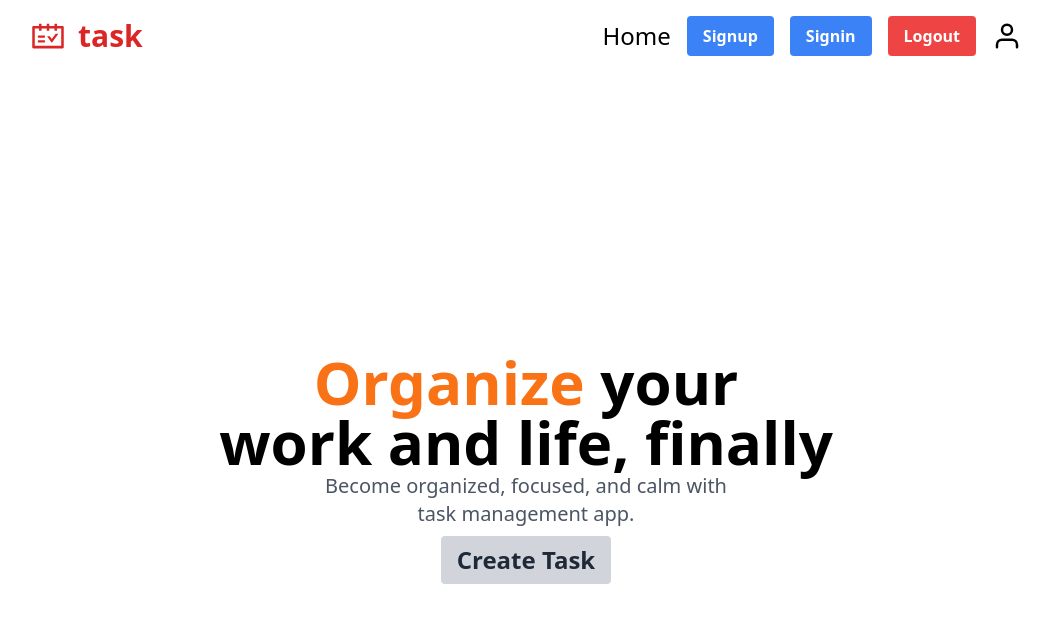
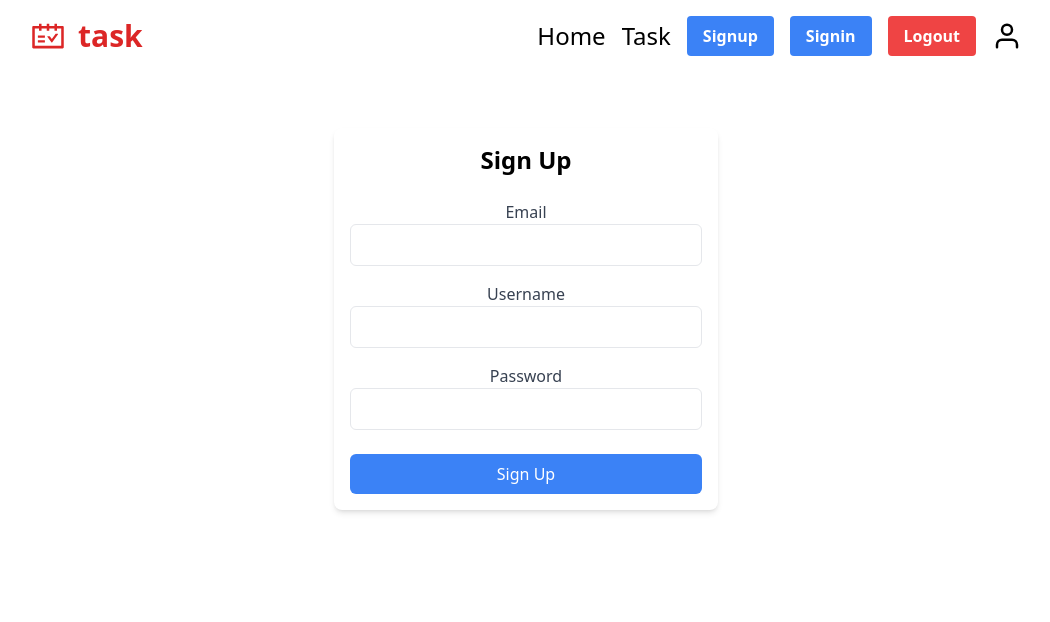
Before and after one commit to Faysal-MD/MERN-Task-Management-App, a React (Vite) app in the folder client/: page /signup in a window 1280 px wide. Shown: the top 622 px of the page, without its empty margins (114-1164 px from the left). Built offline with nearby package versions, Linux system fonts and the light colour scheme.

Commit message:
Authentication form

```diff
--- a/client/package.json
+++ b/client/package.json
@@ -12,7 +12,8 @@
   "dependencies": {
     "react": "^18.2.0",
     "react-dom": "^18.2.0",
-    "react-icons": "^4.11.0"
+    "react-icons": "^4.11.0",
+    "react-router-dom": "^6.18.0"
   },
   "devDependencies": {
     "@types/react": "^18.2.15",
--- a/client/src/App.jsx
+++ b/client/src/App.jsx
@@ -1,13 +1,23 @@
-import Home from "./components/home/Home"
-import Navbar from "./components/navbar/Navbar"
+import Home from "./components/home/Home";
+import Navbar from "./components/navbar/Navbar";
+import { BrowserRouter as Router, Routes, Route } from "react-router-dom";
+import Signup from "./components/Authentication/Signup";
+import Signin from "./components/Authentication/Signin";
 
 const App = () => {
   return (
     <>
-      <Navbar />
-      <Home />
+      <Router>
+        <Navbar />
+        <Routes>
+          <Route exact path="/" element={<Home />} />
+          <Route path="/signup" element={<Signup />} />
+          <Route path="/signin" element={<Signin />} />
+          <Route path="/logout" element={<Home />} />
+        </Routes>
+      </Router>
     </>
-  )
-}
+  );
+};
 
-export default App
+export default App;
--- /dev/null
+++ b/client/src/components/Authentication/HeadingComp.jsx
@@ -0,0 +1,9 @@
+const HeadingComp = ({ first, second }) => {
+  return (
+    <div>
+      <p className="text-2xl font-semibold mb-6">{first} {second}</p>
+    </div>
+  );
+};
+
+export default HeadingComp;
--- /dev/null
+++ b/client/src/components/Authentication/Signin.jsx
@@ -0,0 +1,47 @@
+import HeadingComp from "./HeadingComp";
+
+const Signin = () => {
+  return (
+    <div className="w-full my-10 flex justify-center items-center">
+      <div className="text-center p-4 mx-auto max-w-screen-lg">
+        <div className="bg-white p-4 rounded-lg shadow-md w-96">
+          <HeadingComp first="Sign" second="In" />
+          <form>
+            <div className="mb-4">
+              <label className="block text-gray-700 font-medium">Email</label>
+              <input
+                type="email"
+                id="email"
+                name="email"
+                className="w-full p-2 border rounded-md focus:outline-none focus:ring focus:border-blue-300"
+                required
+              />
+            </div>
+
+            <div className="mb-6">
+              <label className="block text-gray-700 font-medium">
+                Password
+              </label>
+              <input
+                type="password"
+                id="password"
+                name="password"
+                className="w-full p-2 border rounded-md focus:outline-none focus:ring focus:border-blue-300"
+                required
+              />
+            </div>
+
+            <button
+              type="submit"
+              className="w-full py-2 px-4 bg-blue-500 text-white rounded-md hover:bg-blue-600 transition duration-300"
+            >
+              Sign In
+            </button>
+          </form>
+        </div>
+      </div>
+    </div>
+  );
+};
+
+export default Signin;
--- /dev/null
+++ b/client/src/components/Authentication/Signup.jsx
@@ -0,0 +1,61 @@
+import HeadingComp from "./HeadingComp";
+
+const Signup = () => {
+  return (
+    <div className="w-full my-10 flex justify-center items-center">
+      <div className="text-center p-4 mx-auto max-w-screen-lg">
+        <div className="bg-white p-4 rounded-lg shadow-md w-96">
+          <HeadingComp first="Sign" second="Up" />
+          <form>
+            <div className="mb-4">
+              <label className="block text-gray-700 font-medium">Email</label>
+              <input
+                type="email"
+                id="email"
+                name="email"
+                className="w-full p-2 border rounded-md focus:outline-none focus:ring focus:border-blue-300"
+                required
+              />
+            </div>
+
+            <div className="mb-4">
+              <label className="block text-gray-700 font-medium">
+                Username
+              </label>
+              <input
+                type="text"
+                id="username"
+                name="username"
+                className="w-full p-2 border rounded-md focus:outline-none focus:ring focus:border-blue-300"
+                required
+              />
+            </div>
+
+            <div className="mb-6">
+              <label className="block text-gray-700 font-medium">
+                Password
+              </label>
+              <input
+                type="password"
+                id="password"
+                name="password"
+                className="w-full p-2 border rounded-md focus:outline-none focus:ring focus:border-blue-300"
+                required
+              />
+            </div>
+
+
+            <button
+              type="submit"
+              className="w-full py-2 px-4 bg-blue-500 text-white rounded-md hover:bg-blue-600 transition duration-300"
+            >
+              Sign Up
+            </button>
+          </form>
+        </div>
+      </div>
+    </div>
+  );
+};
+
+export default Signup;
--- a/client/src/components/home/Home.jsx
+++ b/client/src/components/home/Home.jsx
@@ -1,6 +1,6 @@
 const Home = () => {
   return (
-    <div className="w-full h-screen flex justify-center items-center">
+    <div className="w-full my-20 flex justify-center items-center">
       <div className="text-center p-4 mx-auto max-w-screen-lg">
         <p className="text-6xl font-semibold">
           <span className="text-orange-500">Organize</span> your <br /> work and life, finally
--- a/client/src/components/navbar/Navbar.jsx
+++ b/client/src/components/navbar/Navbar.jsx
@@ -1,52 +1,60 @@
 import { AiOutlineSchedule } from "react-icons/ai";
 import { FiUser } from "react-icons/fi";
+import { Link } from "react-router-dom";
 
 const Navbar = () => {
   return (
     <div>
       <nav className="p-4 mx-auto max-w-screen-lg">
         <div className="flex items-center justify-between">
-          <a
-            href="#"
+          <Link
+            to="/"
             className="flex items-center space-x-3 text-red-600"
           >
             <div className="text-4xl">
               <AiOutlineSchedule />
             </div>
             <div className="text-3xl font-bold">task</div>
-          </a>
+          </Link>
           <div className="ml-auto flex items-center space-x-4">
-            <a
-              href="#"
+            <Link
+              to="/"
               aria-current="page"
               className=" text-2xl hover:text-red-400 transition duration-300"
             >
               Home
-            </a>
-            <button
-              href="#"
+            </Link>
+            <Link
+              to="/task"
               aria-current="page"
+              className=" text-2xl hover:text-red-400 transition duration-300"
+            >
+              Task
+            </Link>
+            <Link
+              to="/signup"
+              // aria-current="page"
               className=" bg-blue-500 hover:bg-blue-700 text-white font-bold py-2 px-4 rounded"
             >
               Signup
-            </button>
-            <a
-              href="#"
-              aria-current="page"
+            </Link>
+            <Link
+              to="/signin"
+              // aria-current="page"
               className=" bg-blue-500 hover:bg-blue-700 text-white font-bold py-2 px-4 rounded"
             >
               Signin
-            </a>
-            <a
-              href="#"
+            </Link>
+            <Link
+              to="/logout"
               aria-current="page"
               className=" bg-red-500 hover:bg-red-700 text-white font-bold py-2 px-4 rounded"
             >
               Logout
-            </a>
-            <a href="#" aria-current="page">
+            </Link>
+            <Link to="#" aria-current="page">
               <FiUser className="inline  text-3xl" />
-            </a>
+            </Link>
           </div>
         </div>
       </nav>
```
Also changed, not shown: 1 other file (tests, documents, lock files or other folders).
